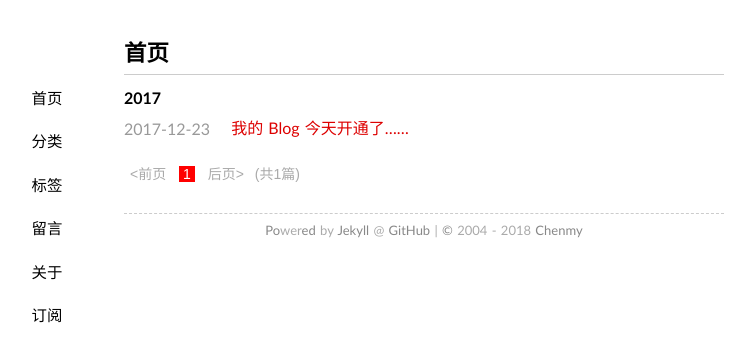
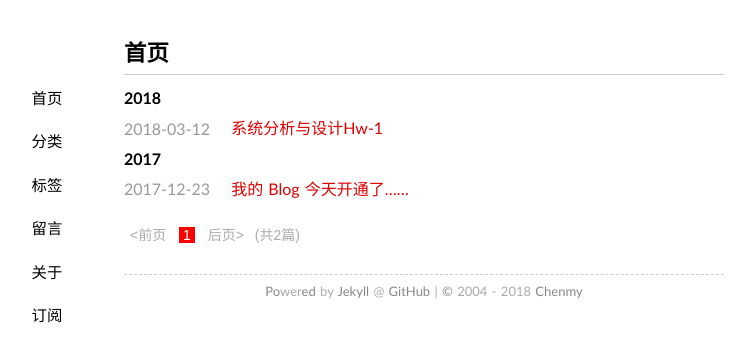
Before and after one commit to KAKE4420/KAKE4420.github.io, a Jekyll site: the page built from index.html, in a window 1280 px wide. Shown: the top 362 px of the page, without its empty margins (216-971 px from the left). Built offline with Jekyll 4.4.1, drawn with Linux system fonts in a browser that asks for light colours; the list of posts is cut into pages by our own code.

Commit message:
HW1-POST

```diff
--- a/_posts/系统分析与设计Hw-1.md
+++ b/_posts/2018-3-12-系统分析与设计Hw-1.md
@@ -1,11 +1,18 @@
-##系统分析与设计Hw-1
+---
+layout: post
+title: 系统分析与设计Hw-1
+date: 2018-3-12 12:00:10+00:00
+categories: 日志
+tags: 博客
+---
+## 系统分析与设计Hw-1
 --------
 1.软件工程的定义
 > 在软件的开发和维护中，对系统的，有组织的，可度量的方法的研究
 
 -----------
 2.阅读经典名著“人月神话”等资料，解释 software crisis、COCOMO 模型。
->软件危机是指，在早期的软件开发中出现的一系列问题，包括
+> 软件危机是指，在早期的软件开发中出现的一系列问题，包括
 > - 软件开发成本和进度不受控制
 > - 难以维护，调试和更改
 > - 用户需求满足不全
```
Also changed, not shown: _posts/2018-3-12-hello-blog.md (renamed from _posts/2017-12-23-hello-blog.md).
